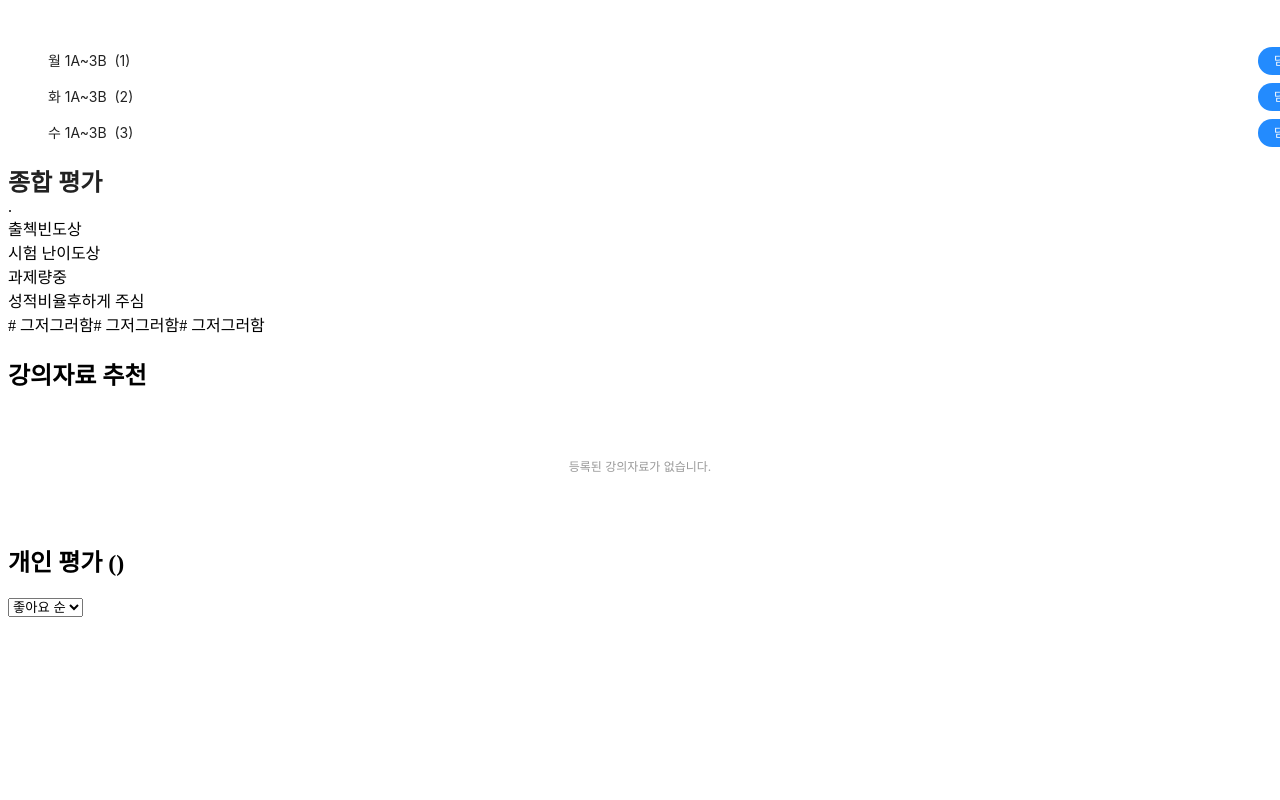
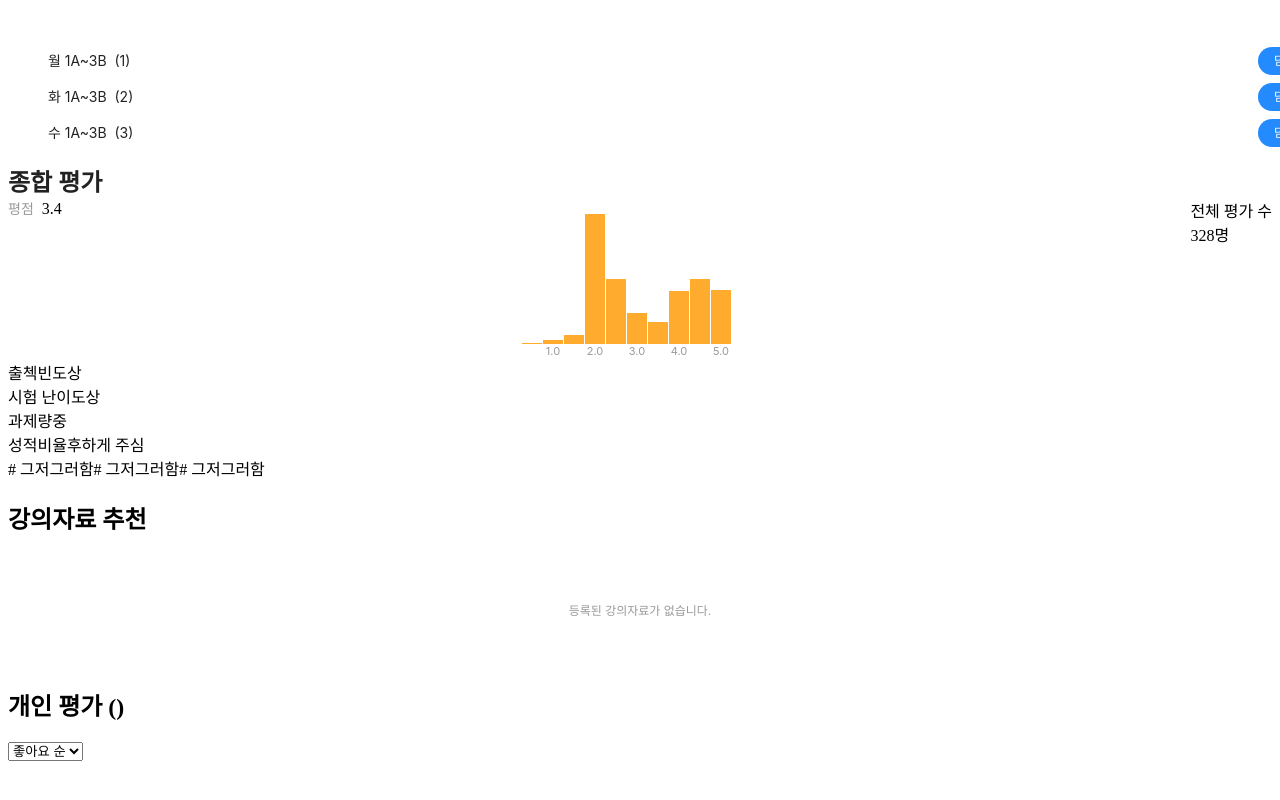
Before and after one commit to BCSDLab/HANGANG_WEB, a Next.js app: page /lectures/1 in a window 1280 px wide. Shown: the part 1462-2262 px from the top of the page. Built offline with nearby package versions, Linux system fonts and the light colour scheme.

Commit message:
feat: Add rate chart

```diff
--- /dev/null
+++ b/src/components/LecturePages/LectureDetailPage/RateBarChart/RateBarChart.style.ts
@@ -0,0 +1,60 @@
+import styled from 'styled-components';
+import { blackColor100, defaultFontFamily, greyFontColor, mobileQuery } from '@utils/css-util';
+
+export const Container = styled.div`
+  display: flex;
+  position: relative;
+
+  ${mobileQuery} {
+    width: 100%;
+    height: 162px;
+
+    :after {
+      position: absolute;
+      top: 0;
+      width: 100%;
+      height: 146px;
+      background: ${blackColor100};
+      z-index: -1;
+      content: '';
+    }
+  }
+`;
+
+export const Rate = styled.div`
+
+  ${mobileQuery} {
+    position: absolute;
+    top: 8px;
+    left: 16px;
+    display: flex;
+    align-items: end;
+    height: 30px;
+    font: normal 500 20px/24px ${defaultFontFamily};
+  }
+`;
+
+export const RateDesc = styled.span`
+  margin-right: 8px;
+  font: normal 14px/21px ${defaultFontFamily};
+  color: ${greyFontColor};
+`;
+
+export const ChartContainer = styled.svg.attrs({
+  width: '209px',
+  height: '162px',
+})`
+  margin: 0 auto;
+`;
+
+export const Participant = styled.div`
+
+  ${mobileQuery} {
+    position: absolute;
+    top: 16px;
+    right: 16px;
+    font: normal 11px/16px ${defaultFontFamily};
+    color: ${greyFontColor};
+    text-align: right;
+  }
+`;
--- /dev/null
+++ b/src/components/LecturePages/LectureDetailPage/RateBarChart/RateBarChart.tsx
@@ -0,0 +1,83 @@
+import React from 'react';
+import { AxisBottom } from '@visx/axis';
+import { scaleBand, scaleLinear } from '@visx/scale';
+import { Group } from '@visx/group';
+import { Bar } from '@visx/shape';
+
+import { defaultFontFamily, greyFontColor, yellowColor } from '@utils/css-util';
+import * as S from './RateBarChart.style';
+
+const tempData = [0, 2, 6, 100, 50, 23, 16, 40, 50, 41];
+const axisData = Array.from({ length: 10 }, (_, index) => (index + 1) * 0.5);
+
+const xMobileMax = 209;
+const barYMobileMax = 130;
+
+const axisScale = scaleBand({
+  range: [0, xMobileMax],
+  domain: axisData,
+  paddingInner: 0.05,
+});
+
+const formatAxis = (x: number): string => (x % 1 === 0 ? `${x}.0` : '');
+
+const RateBarChart: React.FC = () => {
+  const dataScale = scaleLinear({
+    domain: [0, Math.max(...tempData)],
+    range: [barYMobileMax - 1, 0],
+    round: true,
+  });
+  const parcitipant = tempData.reduce((acc, cur) => (acc + cur), 0);
+
+  return (
+    <S.Container>
+      <S.Rate>
+        <S.RateDesc>평점</S.RateDesc>
+        3.4
+      </S.Rate>
+      <S.ChartContainer>
+        <Group top={16} left={0}>
+          {tempData.map((data, index) => {
+            const barWidth = axisScale.bandwidth();
+            const barHeight = barYMobileMax - (dataScale(data) ?? 0);
+            const barX = axisScale(axisData[index]);
+            console.log(index, barWidth, barX);
+            const barY = barYMobileMax - barHeight;
+            return (
+              <Bar
+                key={`bar-${axisData[index]}`}
+                x={index ? (20 * index + (index)) : 0}
+                y={barY}
+                width={20}
+                height={barHeight}
+                fill={yellowColor}
+              />
+            );
+          })}
+        </Group>
+        <AxisBottom
+          top={barYMobileMax + 8}
+          left={0}
+          scale={axisScale}
+          tickFormat={formatAxis}
+          tickLabelProps={() => ({
+            fill: greyFontColor,
+            fontSize: 11,
+            fontFamily: defaultFontFamily,
+            textAnchor: 'middle',
+          })}
+          hideTicks
+          hideAxisLine
+        />
+      </S.ChartContainer>
+      <S.Participant>
+        전체 평가 수
+        <br />
+        {parcitipant}
+        명
+      </S.Participant>
+    </S.Container>
+  );
+};
+
+export default RateBarChart;
--- a/src/components/LecturePages/LectureDetailPage/TimetableInfoSection/TimetableInfoSection.tsx
+++ b/src/components/LecturePages/LectureDetailPage/TimetableInfoSection/TimetableInfoSection.tsx
@@ -11,7 +11,7 @@ interface IProps {
 }
 
 const useToggle = (): [boolean, () => void] => {
-  const [toggle, setToggle] = React.useState(false);
+  const [toggle, setToggle] = React.useState(true);
   return [toggle, () => setToggle((state) => !state)];
 };
 
--- a/src/utils/css-util.ts
+++ b/src/utils/css-util.ts
@@ -15,6 +15,8 @@ export const greyFontColor = '#999999';
 
 export const greyBackgroundColor = '#EEEEEE';
 
+export const blackColor100 = '#FAFAFA';
+
 export const whiteColor = '#FFFFFF';
 
 export const orangeColor = '#FFAB2E';
--- a/src/views/LecturePages/LectureDetailPages/LectureDetailPage.tsx
+++ b/src/views/LecturePages/LectureDetailPages/LectureDetailPage.tsx
@@ -6,6 +6,7 @@ import LinkWithImageSwiper, { ISwiperItem } from '@components/LecturePages/Lectu
 import * as S from '@views/LecturePages/LectureDetailPages/LectureDetailPage.style';
 import LectureCommentList from '@components/LecturePages/LectureDetailPage/LectureCommentList/LectureCommentList';
 import TimetableInfoSection from '@components/LecturePages/LectureDetailPage/TimetableInfoSection/TimetableInfoSection';
+import RateBarChart from '@components/LecturePages/LectureDetailPage/RateBarChart/RateBarChart';
 
 interface IProps {
   lecture: {
@@ -88,7 +89,7 @@ const LectureDetailPage: NextPage<IProps> = ({
     <TimetableInfoSection credit={lecture.credit} timetable={lecture.timetable} />
     <S.EvaluationInfoContainer>
       <S.EvaluationInfoTitle>종합 평가</S.EvaluationInfoTitle>
-      <S.EvaluationGraphContainer>.</S.EvaluationGraphContainer>
+      <RateBarChart />
       <S.EvaluationText>
         <S.EvaluationContainer>
           <S.EvaluationDesc>출첵빈도</S.EvaluationDesc>
```
